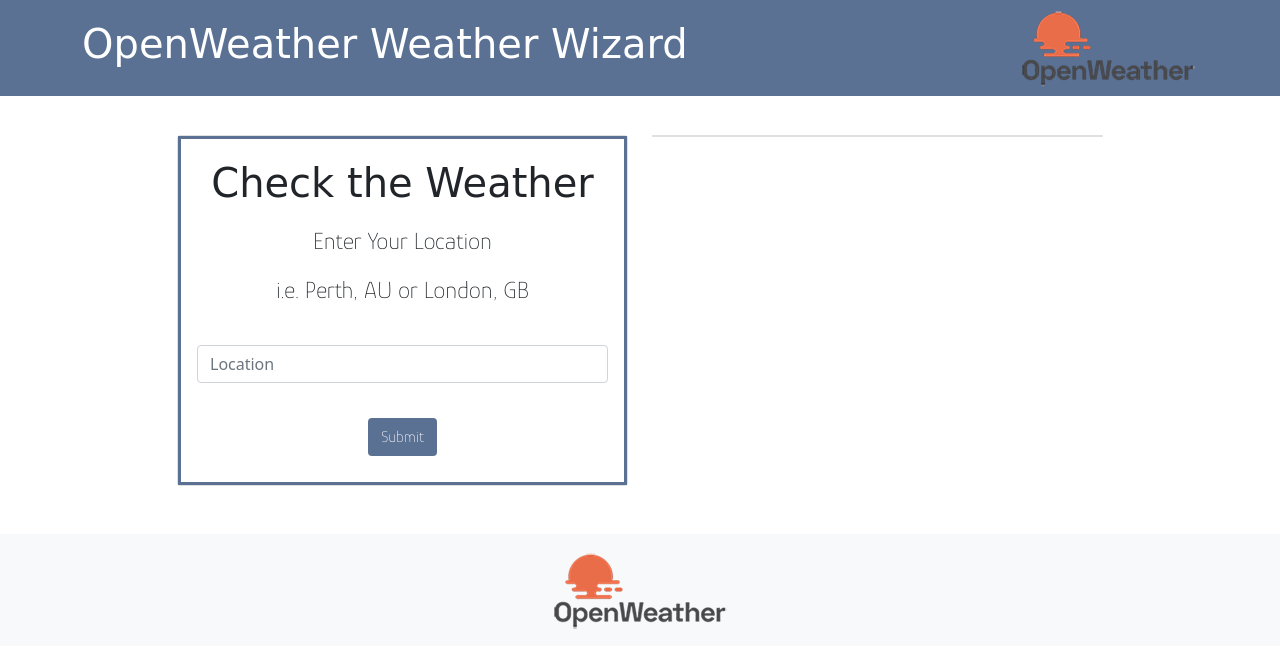
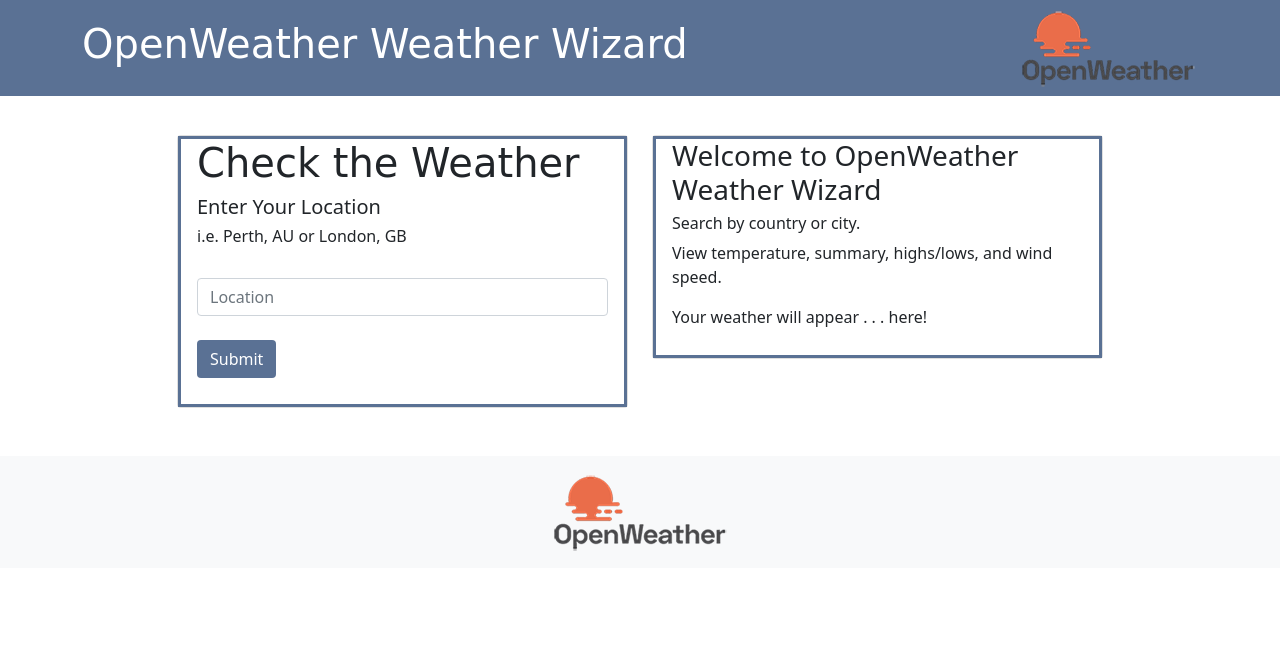
Before and after one commit to mjnicholls/openweather-app, a plain HTML site: page index.html in a window 1280 px wide. Drawn offline with nearby package versions, Linux system fonts and the light colour scheme; a web font is replaced by a local one.

Commit message:
Update index.html
Removed duplicate IDs

```diff
--- a/index.html
+++ b/index.html
@@ -1,67 +1,86 @@
 <!DOCTYPE html>
 <html lang="en">
-  <link rel="stylesheet" href="https://stackpath.bootstrapcdn.com/bootstrap/4.3.1/css/bootstrap.min.css"
-  integrity="sha384-ggOyR0iXCbMQv3Xipma34MD+dH/1fQ784/j6cY/iJTQUOhcWr7x9JvoRxT2MZw1T" crossorigin="anonymous">
-  <link rel="stylesheet" href="./css/bootstrap.css">
-  <link rel="preconnect" href="https://fonts.googleapis.com">
-<link rel="preconnect" href="https://fonts.gstatic.com" crossorigin>
-<link href="https://fonts.googleapis.com/css2?family=Waiting+for+the+Sunrise&display=swap" rel="stylesheet">
-<link href="https://fonts.googleapis.com/css2?family=Glory:wght@100&display=swap" rel="stylesheet">
-<link href="https://fonts.googleapis.com/css2?family=Glory:wght@0,700&display=swap" rel="stylesheet">
-  <head>
+  <link
+    rel="stylesheet"
+    href="https://stackpath.bootstrapcdn.com/bootstrap/4.3.1/css/bootstrap.min.css"
+    integrity="sha384-ggOyR0iXCbMQv3Xipma34MD+dH/1fQ784/j6cY/iJTQUOhcWr7x9JvoRxT2MZw1T"
+    crossorigin="anonymous"
+  />
+  <link rel="stylesheet" href="./css/bootstrap.css" />
+  <link rel="preconnect" href="https://fonts.googleapis.com" />
+  <link rel="preconnect" href="https://fonts.gstatic.com" crossorigin />
+  <link
+    href="https://fonts.googleapis.com/css2?family=Waiting+for+the+Sunrise&display=swap"
+    rel="stylesheet"
+  />
+  <link
+    href="https://fonts.googleapis.com/css2?family=Glory:wght@100&display=swap"
+    rel="stylesheet"
+  />
+
   <meta charset="UTF-8" />
   <meta name="viewport" content="width=device-width, initial-scale=1.0" />
   <title>OpenWeather API</title>
-  </head>
-  <body>
+
   <body>
     <nav class="navbar navbar-dark bg-primary mb-6" id="new">
       <div class="container">
         <a href="#" class="navbar-brand">
-                  <h1 class="sunrise">OpenWeather Weather Wizard</h1></a>
-                  <img src = "img/new_logo_black.png" alt="openWeatherLogo">
+          <h1 class="sunrise">OpenWeather Weather Wizard</h1></a
+        >
+        <img src="img/new_logo_black.png" alt="openWeatherLogo" />
       </div>
     </nav>
-      </div>
+
     <div class="container">
       <div class="row">
-            <div class="col-sm-1">
-              </div>
-
+        <div class="col-sm-1"></div>
 
         <div class="col-sm-5">
           <div class="card mt-4">
             <div class="card-body">
-                <h1 class="sunrise" id="centered">Check the Weather</h1>
-                <h5 class="glory" id="centered_gap">Enter Your Location</p>
-                  <h6 class="glory" id="centered_gap">i.e. Perth, AU or London, GB</p></h6>
-                  </br>
-                <input type="text" id="findCity" class="form-control" placeholder="Location">
+              <h1 class="sunrise">Check the Weather</h1>
+              <h5 class="glory2">Enter Your Location</h5>
+              <h6 class="glory2">i.e. Perth, AU or London, GB</h6>
+              <br />
+              <input
+                type="text"
+                id="findCity"
+                class="form-control"
+                placeholder="Location"
+              />
 
-                <br>
-                <p class ="glory" id="centered_gap2"><button class="btn btn-primary-new" id="submit">Submit</button></p>
+              <br />
+              <p class="glory2">
+                <button class="btn btn-primary-new" id="submit">Submit</button>
+              </p>
             </div>
           </div>
         </div>
 
-
         <div class="col-sm-5">
           <div class="card mt-4" id="weatherBox">
+            <div class="card-body">
+              <h3 class="glory6">Welcome to OpenWeather Weather Wizard</h3>
 
+              <h6 class="glory2">Search by country or city.</h6>
+              <p class="glory2">
+                View temperature, summary, highs/lows, and wind speed.
+              </p>
+              <p class="glory2">Your weather will appear . . . here!</p>
+            </div>
           </div>
         </div>
 
-        <div class="col-sm-1">
-
-        </div>
+        <div class="col-sm-1"></div>
       </div>
     </div>
     <footer class="mt-5 p-3 text-center bg-light">
-            <img src="img/new_logo_black.png" alt="weather">
+      <img src="img/new_logo_black.png" alt="weather" />
     </footer>
-  </body>
+
     <script src="fetch.js"></script>
     <script src="weatherBox.js"></script>
     <script src="app.js"></script>
-
+  </body>
 </html>
```
Lines whose indentation alone changed are shown as unchanged.
